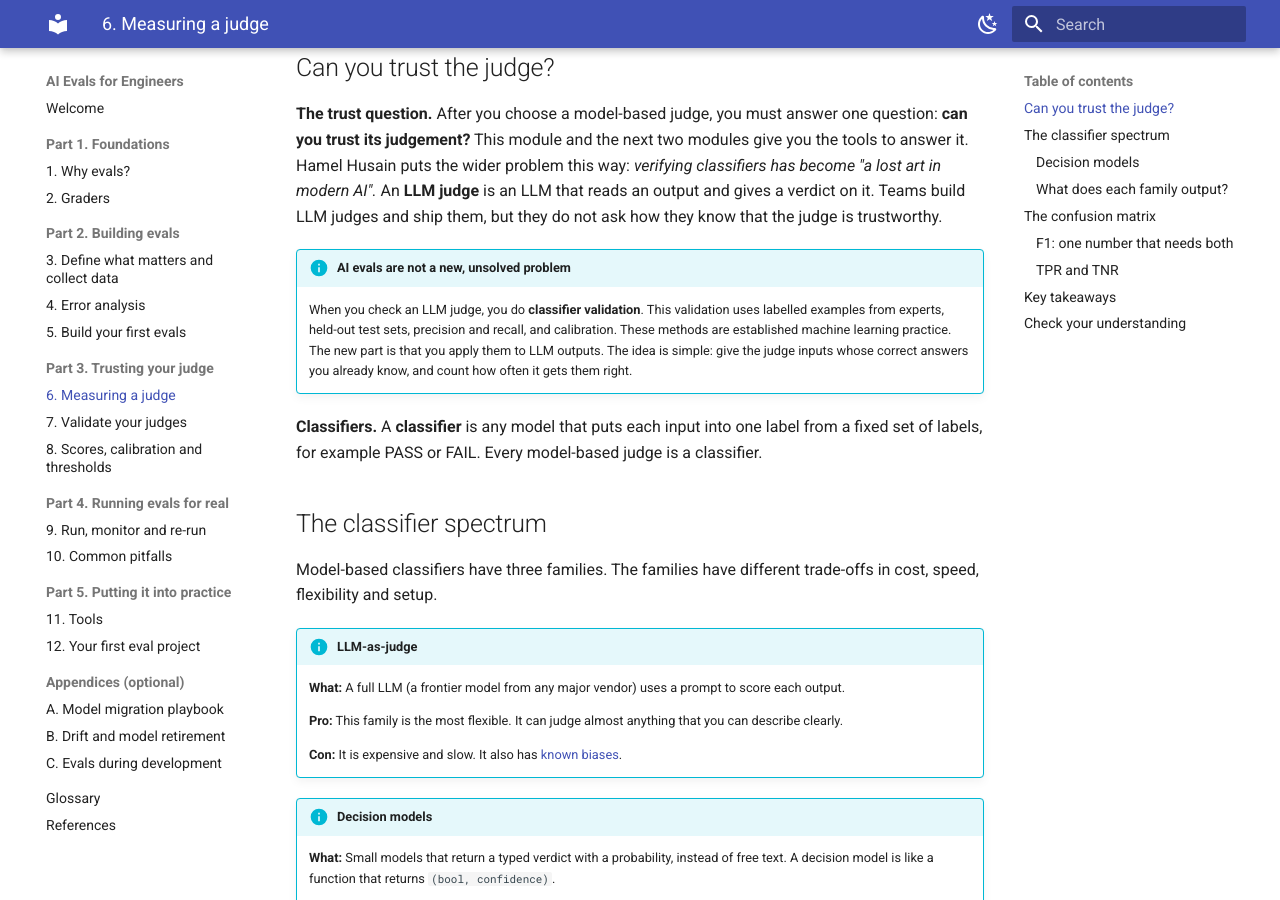
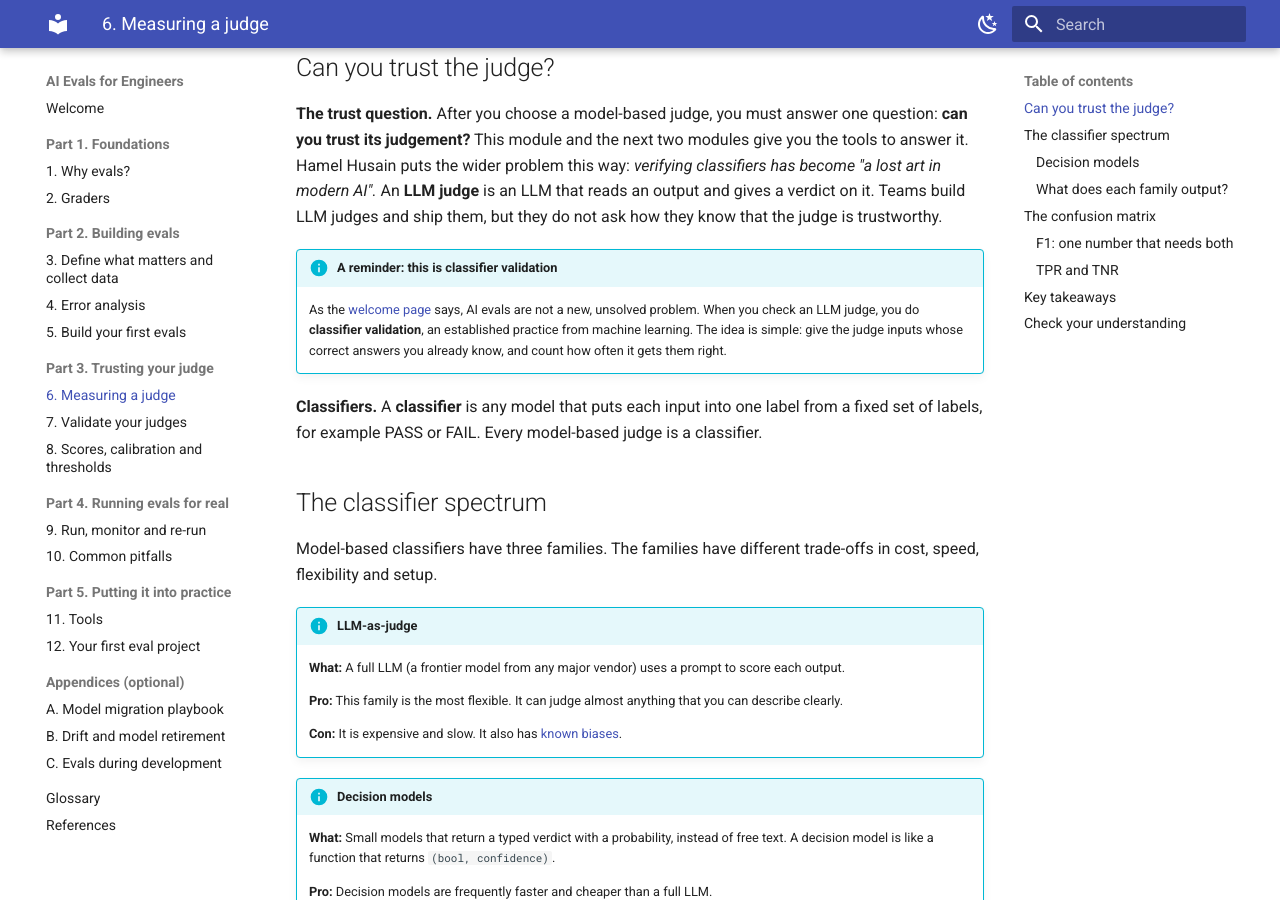
Before and after one commit to elcronos/ai-evals-for-engineers, an MkDocs documentation site: the page built from docs/06-measuring-a-judge.md, in a window 1280 px wide and 900 px high, scrolled down 872 px. Built offline with MkDocs 1.6.1 and Material for MkDocs 9.7.7, drawn with Linux system fonts in a browser that asks for light colours.

Commit message:
Bring 'AI evals are not a new problem' forward to the intro
Add the thesis callout to the welcome page, crediting data science and
ML engineering foundations, and turn the Module 6 note into a short
reminder that links back.

Co-Authored-By: Claude Opus 5.5 <noreply@anthropic.com>

```diff
--- a/docs/06-measuring-a-judge.md
+++ b/docs/06-measuring-a-judge.md
@@ -29,8 +29,8 @@
 
 **The trust question.** After you choose a model-based judge, you must answer one question: **can you trust its judgement?** This module and the next two modules give you the tools to answer it. Hamel Husain puts the wider problem this way: *verifying classifiers has become "a lost art in modern AI".* An **LLM judge** is an LLM that reads an output and gives a verdict on it. Teams build LLM judges and ship them, but they do not ask how they know that the judge is trustworthy.
 
-!!! info "AI evals are not a new, unsolved problem"
-    When you check an LLM judge, you do **classifier validation**. This validation uses labelled examples from experts, held-out test sets, precision and recall, and calibration. These methods are established machine learning practice. The new part is that you apply them to LLM outputs. The idea is simple: give the judge inputs whose correct answers you already know, and count how often it gets them right.
+!!! info "A reminder: this is classifier validation"
+    As the [welcome page](index.md) says, AI evals are not a new, unsolved problem. When you check an LLM judge, you do **classifier validation**, an established practice from machine learning. The idea is simple: give the judge inputs whose correct answers you already know, and count how often it gets them right.
 
 **Classifiers.** A **classifier** is any model that puts each input into one label from a fixed set of labels, for example PASS or FAIL. Every model-based judge is a classifier.
 
```
Also changed, not shown: docs/index.md (+5 -0 lines).
